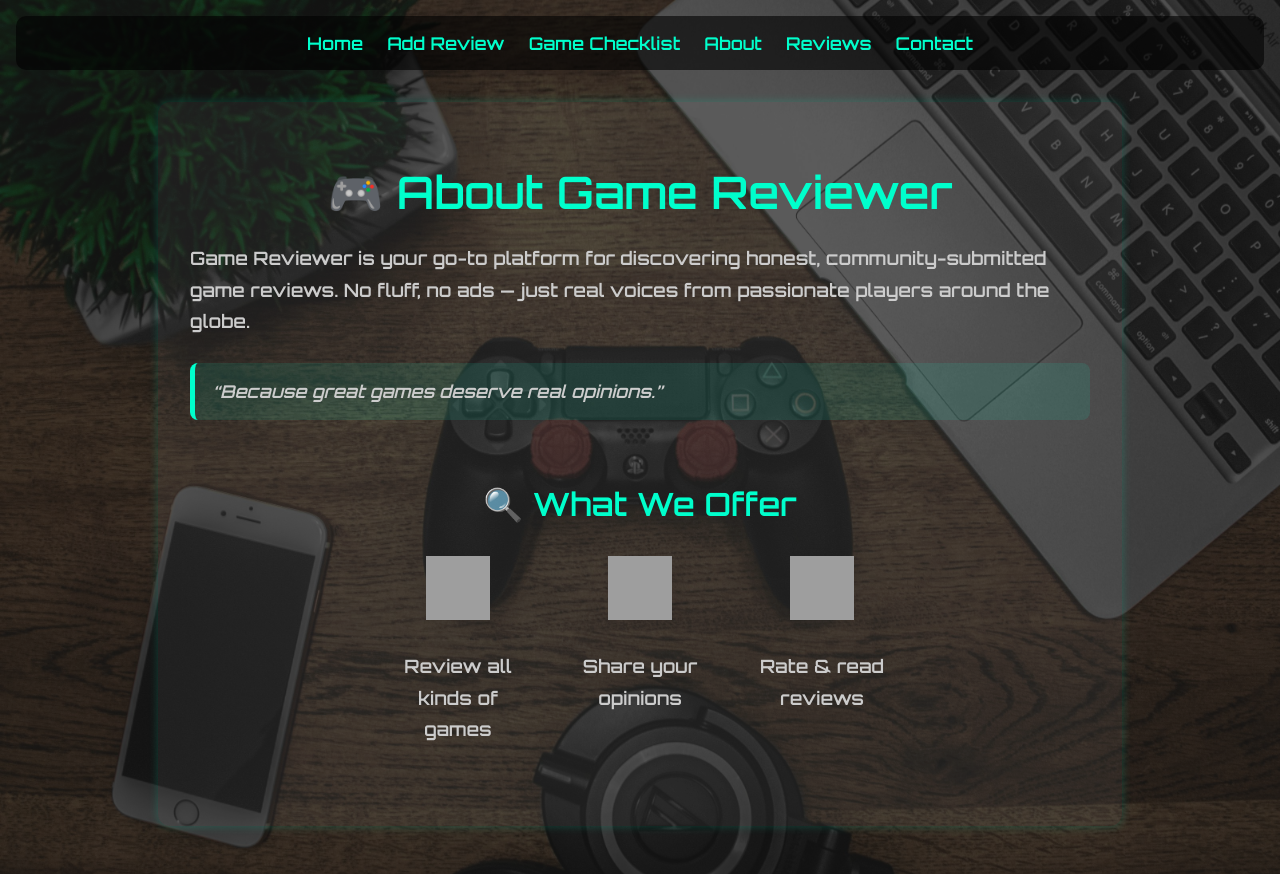
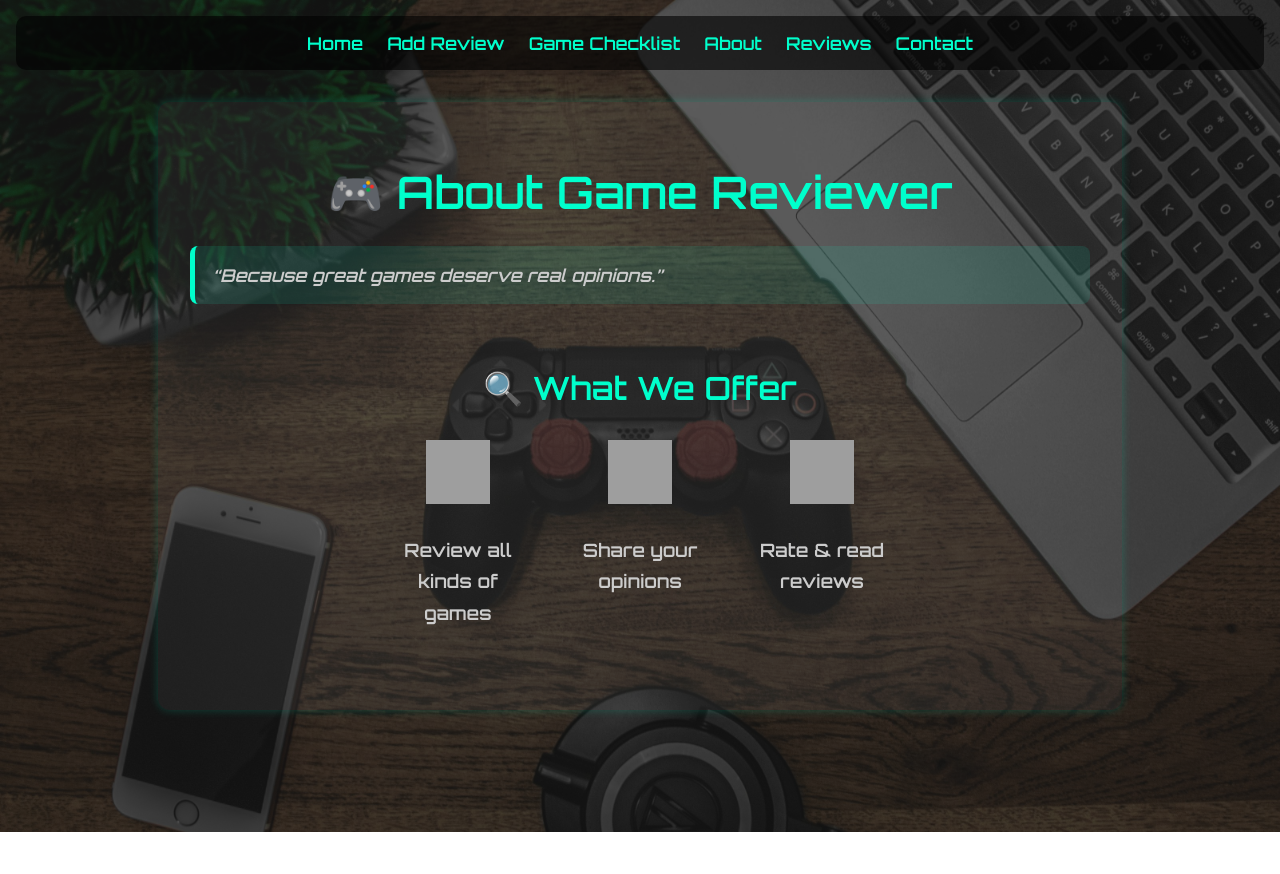
Before and after one commit to rafidahanaf666/Game_reviwer, a plain HTML site: page about.html in a window 1280 px wide. After the commit the page ends 832 px from the top, so only its background shows below. Drawn offline with Linux system fonts and the light colour scheme; grey boxes are pictures that could not be loaded.

```diff
--- a/about.html
+++ b/about.html
@@ -121,7 +121,6 @@
     <main class="about-section">
       <h1>🎮 About Game Reviewer</h1>
 
-      <p><strong>Game Reviewer</strong> is your go-to platform for discovering honest, community-submitted game reviews. No fluff, no ads — just real voices from passionate players around the globe.</p>
 
       <div class="about-highlight">
         “Because great games deserve real opinions.”
```
